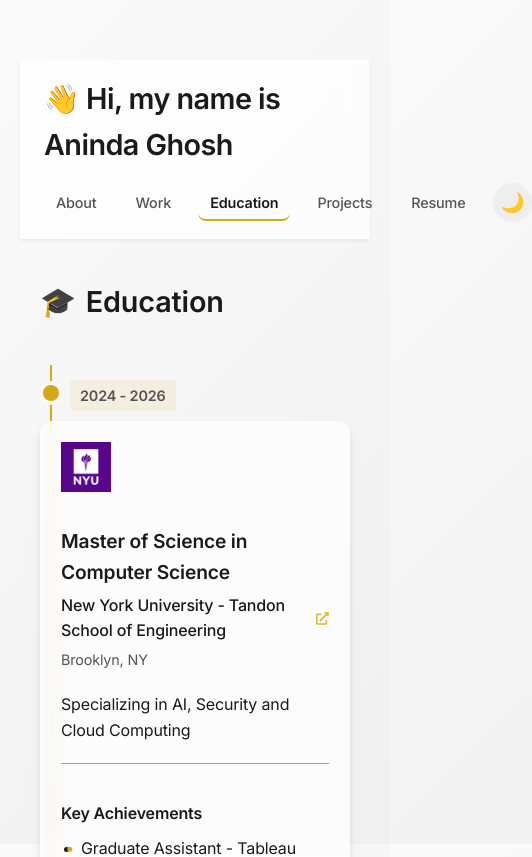
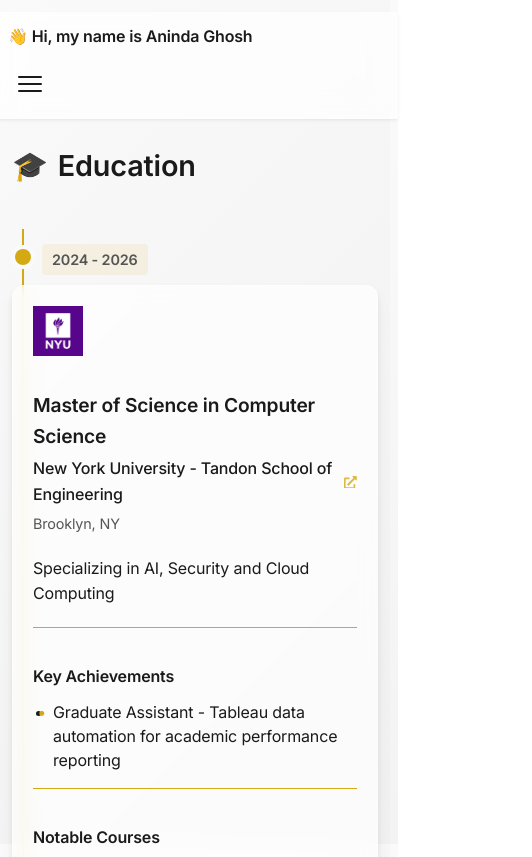
Before and after one commit to anindaghosh/anindaghosh.github.io, a React (Vite) app: page /education in a window 390 px wide. Shown: the top 857 px of the page, 532 px wide, since content can reach past the window. Built offline with nearby package versions, Linux system fonts and the light colour scheme.

Commit message:
feat: Implement responsive mobile navigation with a hamburger menu, overlay, and associated state management.

```diff
--- a/src/components/Header.jsx
+++ b/src/components/Header.jsx
@@ -1,16 +1,89 @@
 // src/components/Header.js
-import React from 'react';
-import { NavLink } from 'react-router';
-import ThemeToggleButton from './ThemeToggleButton'; // Import the toggle button
+import React, { useState, useEffect } from 'react';
+import { NavLink, useLocation } from 'react-router';
+import ThemeToggleButton from './ThemeToggleButton';
 
 function Header({ name, links }) {
+  const [isMenuOpen, setIsMenuOpen] = useState(false);
+  const location = useLocation();
+
+  // Close menu when route changes
+  useEffect(() => {
+    setIsMenuOpen(false);
+  }, [location]);
+
+  // Close menu when clicking outside
+  useEffect(() => {
+    const handleResize = () => {
+      if (window.innerWidth > 768) {
+        setIsMenuOpen(false);
+      }
+    };
+    window.addEventListener('resize', handleResize);
+    return () => window.removeEventListener('resize', handleResize);
+  }, []);
+
+  // Prevent body scroll when menu is open
+  useEffect(() => {
+    if (isMenuOpen) {
+      document.body.style.overflow = 'hidden';
+    } else {
+      document.body.style.overflow = '';
+    }
+    return () => {
+      document.body.style.overflow = '';
+    };
+  }, [isMenuOpen]);
+
   return (
-    <header className="portfolio-header">
-      <div className="header-title">
-        <h1>👋 Hi, my name is {name}</h1>
-      </div>
+    <>
+      <header className="portfolio-header">
+        <div className="header-title">
+          <h1>👋 Hi, my name is {name}</h1>
+        </div>
 
-      <nav className="navbar">
+        {/* Hamburger button - visible on mobile */}
+        <button
+          className={`hamburger-btn ${isMenuOpen ? 'open' : ''}`}
+          onClick={() => setIsMenuOpen(!isMenuOpen)}
+          aria-label="Toggle navigation menu"
+          aria-expanded={isMenuOpen}
+        >
+          <span className="hamburger-line"></span>
+          <span className="hamburger-line"></span>
+          <span className="hamburger-line"></span>
+        </button>
+
+        {/* Desktop nav - stays inside header */}
+        <nav className={`navbar desktop-nav`}>
+          <ul>
+            {links.map((link) => (
+              <li key={link.name}>
+                <NavLink
+                  to={link.path}
+                  className={({ isActive }) =>
+                    isActive ? 'nav-link active' : 'nav-link'
+                  }
+                >
+                  {link.name}
+                </NavLink>
+              </li>
+            ))}
+            <li>
+              <ThemeToggleButton />
+            </li>
+          </ul>
+        </nav>
+      </header>
+
+      {/* Mobile menu overlay - outside header */}
+      <div
+        className={`mobile-menu-overlay ${isMenuOpen ? 'open' : ''}`}
+        onClick={() => setIsMenuOpen(false)}
+      />
+
+      {/* Mobile nav - outside header to avoid backdrop-filter containing block */}
+      <nav className={`navbar mobile-nav ${isMenuOpen ? 'open' : ''}`}>
         <ul>
           {links.map((link) => (
             <li key={link.name}>
@@ -24,13 +97,12 @@
               </NavLink>
             </li>
           ))}
-          {/* Add the Theme Toggle Button here */}
           <li>
             <ThemeToggleButton />
           </li>
         </ul>
       </nav>
-    </header>
+    </>
   );
 }
 
--- a/src/index.css
+++ b/src/index.css
@@ -173,6 +173,186 @@
   font-weight: 600;
   border-bottom: 2px solid var(--border-color);
   background: transparent;
+}
+
+/* Hide mobile nav and overlay on desktop by default */
+.navbar.mobile-nav {
+  display: none;
+}
+
+/* --- Hamburger Menu Button --- */
+.hamburger-btn {
+  display: none;
+  flex-direction: column;
+  justify-content: center;
+  align-items: center;
+  gap: 5px;
+  width: 44px;
+  height: 44px;
+  background: transparent;
+  border: none;
+  cursor: pointer;
+  z-index: 1001;
+  padding: 8px;
+  border-radius: var(--radius-sm);
+  transition: background var(--transition-fast);
+}
+
+.hamburger-btn:hover {
+  background: rgba(var(--link-color-rgb), 0.1);
+}
+
+.hamburger-line {
+  width: 24px;
+  height: 2px;
+  background-color: var(--text-color);
+  border-radius: 2px;
+  transition: all var(--transition-fast);
+}
+
+.hamburger-btn.open .hamburger-line:nth-child(1) {
+  transform: rotate(45deg) translate(5px, 5px);
+}
+
+.hamburger-btn.open .hamburger-line:nth-child(2) {
+  opacity: 0;
+}
+
+.hamburger-btn.open .hamburger-line:nth-child(3) {
+  transform: rotate(-45deg) translate(5px, -5px);
+}
+
+/* --- Mobile Menu Overlay --- */
+.mobile-menu-overlay {
+  display: none;
+  position: fixed;
+  top: 0;
+  left: 0;
+  right: 0;
+  bottom: 0;
+  background: rgba(0, 0, 0, 0.5);
+  backdrop-filter: blur(4px);
+  -webkit-backdrop-filter: blur(4px);
+  opacity: 0;
+  visibility: hidden;
+  transition: opacity var(--transition-medium), visibility var(--transition-medium);
+  z-index: 999;
+}
+
+.mobile-menu-overlay.open {
+  opacity: 1;
+  visibility: visible;
+}
+
+/* --- Mobile Responsive Styles --- */
+@media (max-width: 768px) {
+  .hamburger-btn {
+    display: flex;
+  }
+
+  .mobile-menu-overlay {
+    display: block;
+  }
+
+  .portfolio-header {
+    padding: 12px 16px;
+    margin: -20px -20px 24px -20px;
+    flex-wrap: nowrap;
+    gap: 12px;
+  }
+
+  .header-title {
+    flex: 1;
+    min-width: 0;
+    /* Allow shrinking */
+  }
+
+  .header-title h1 {
+    font-size: 1.2em;
+    letter-spacing: -0.01em;
+    white-space: nowrap;
+    overflow: hidden;
+    text-overflow: ellipsis;
+  }
+
+  /* Hide desktop nav on mobile, show mobile nav */
+  .navbar.desktop-nav {
+    display: none;
+  }
+
+  .navbar.mobile-nav {
+    display: block;
+    position: fixed;
+    top: 0;
+    right: 0;
+    left: auto;
+    width: 280px;
+    max-width: 80vw;
+    height: 100vh;
+    margin: 0;
+    background: var(--card-bg-solid);
+    box-shadow: var(--shadow-lg);
+    z-index: 1000;
+    transform: translateX(100%);
+    visibility: hidden;
+    transition: transform var(--transition-medium), visibility var(--transition-medium);
+    padding: 80px 24px 24px 24px;
+    overflow-y: auto;
+    box-sizing: border-box;
+  }
+
+  .navbar.mobile-nav.open {
+    transform: translateX(0);
+    visibility: visible;
+  }
+
+  .navbar ul {
+    flex-direction: column;
+    align-items: stretch;
+    gap: 8px;
+    padding-left: 0;
+  }
+
+  .navbar li {
+    display: block;
+  }
+
+  .nav-link {
+    display: block;
+    padding: 14px 20px;
+    font-size: 1.1em;
+    border-radius: var(--radius-sm);
+    border-bottom: none;
+    text-align: left;
+  }
+
+  .nav-link.active {
+    background: rgba(var(--link-color-rgb), 0.15);
+    border-bottom: none;
+  }
+
+  .portfolio-container {
+    padding: 16px;
+    margin: 20px auto;
+  }
+
+  body {
+    padding: 0;
+  }
+}
+
+@media (max-width: 480px) {
+  .header-title h1 {
+    font-size: 1em;
+  }
+
+  .navbar {
+    width: 100%;
+  }
+
+  .portfolio-container {
+    padding: 12px;
+  }
 }
 
 /* --- About Section --- */
```
